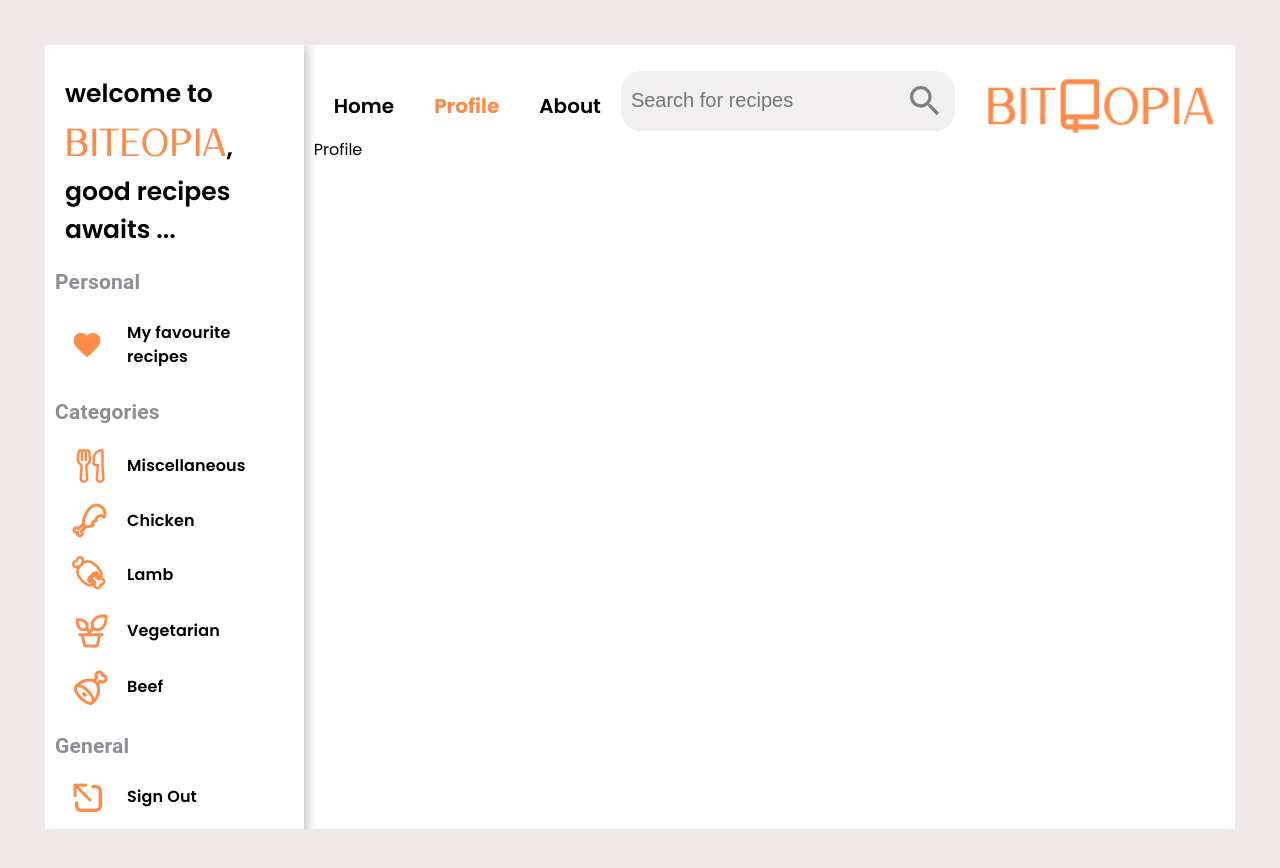
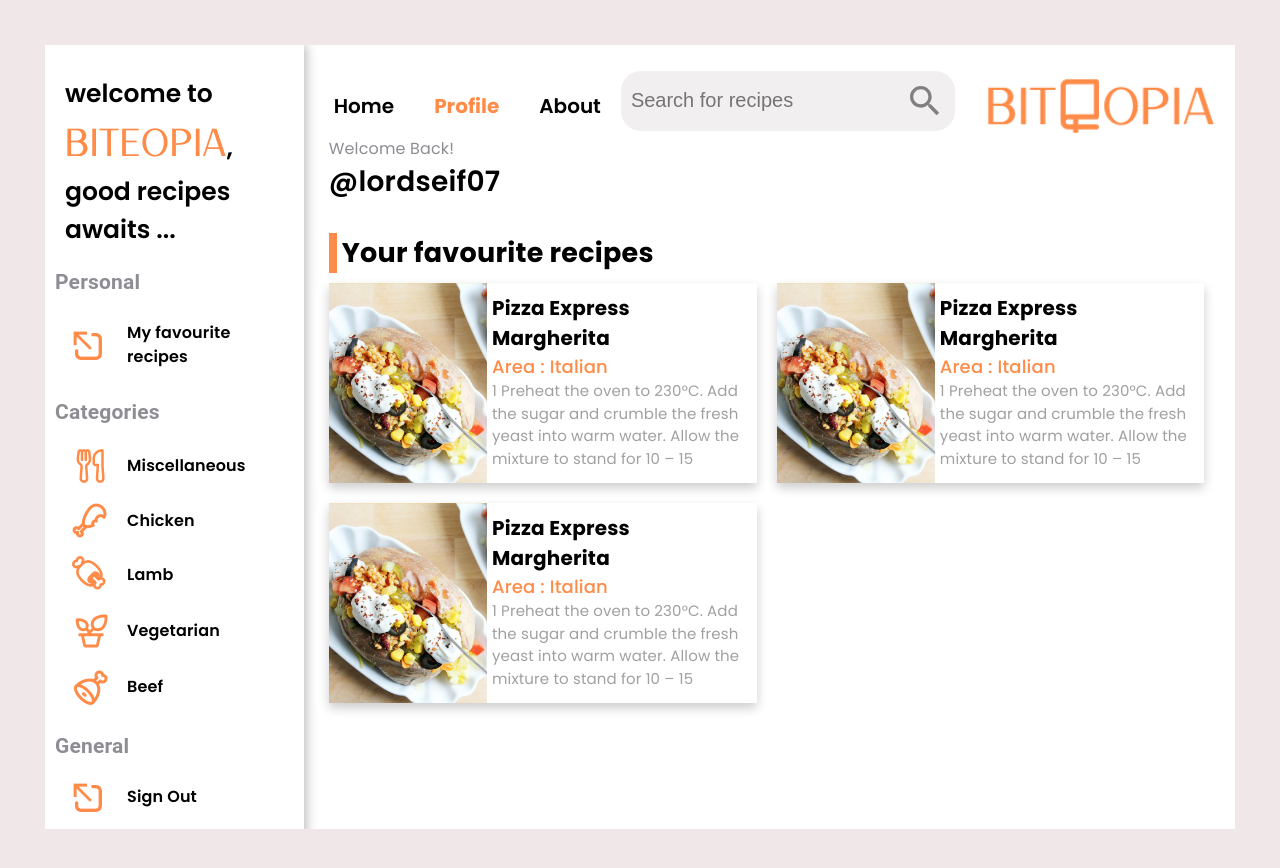
Before and after one commit to ACICT-DEPI/ONL1_SWD2_S1e-DepiDeals, a React (Create React App) app: page /Profile in a window 1280 px wide. Shown: the top 868 px of the page. Built offline with nearby package versions, Linux system fonts and the light colour scheme.

Commit message:
profile page,almost done front

```diff
--- a/src/components/Details/CardD.jsx
+++ b/src/components/Details/CardD.jsx
@@ -13,6 +13,7 @@ export default function CardD({ data }) {
   return (
     <Box
       sx={{
+        zIndex: "0",
         marginTop: { xs: "0", md: "20px" },
         boxShadow: "0px 5px 10px rgba(0,0,0,0.25)",
         position: "relative",
@@ -34,7 +35,7 @@ export default function CardD({ data }) {
           position: "relative",
           minWidth: { xs: "90%", md: "40%" },
           maxWidth: { xs: "100%", md: "40%" },
-          zIndex: 1,
+          zIndex: 0,
           borderRadius: { xs: "50px 50px 0px 0px", md: "0px 50px 50px 0px" },
         }}>
         <Box>
@@ -153,6 +154,8 @@ export default function CardD({ data }) {
       </Box>
       <Box
         sx={{
+          display: "flex",
+          zIndex: "-1",
           position: "absolute",
           right: "0",
           top: "0",
--- a/src/components/Layouts/List.jsx
+++ b/src/components/Layouts/List.jsx
@@ -95,14 +95,17 @@ export default function LList({ toggleDrawer }) {
           Personal
         </Typography>
         {/* ========================================================= */}
+
+        <Link to={"/Profile"} className="llink">
           <ListItemButton onClick={() => toggleDrawer()}>
             <ListItemIcon>
-            <img src="/icons/heart.png" alt="" />
+              <img src="/icons/signout.png" alt="" />
             </ListItemIcon>
             <ListItemText>
-            <Link className="llink">My favourite recipes</Link>
+              <div className="llink"> My favourite recipes</div>
             </ListItemText>
           </ListItemButton>
+        </Link>
       </List>
       {/* ============================================================================================================ */}
       <List>
--- a/src/components/Layouts/SearchBar.jsx
+++ b/src/components/Layouts/SearchBar.jsx
@@ -42,12 +42,16 @@ export default function SearchBar({ phone }) {
 
   useEffect(() => {
     debouncedFetchData(searchTerm);
-  }, [debouncedFetchData,searchTerm]);
+  }, [debouncedFetchData, searchTerm]);
 
   const cardArray = data.map((item) => (
     <Box key={item.idMeal} sx={{ width: "100%" }}>
       <Link
-        style={{ display: "flex", justifyContent: "space-between" }}
+        style={{
+          padding: "5px 10px",
+          display: "flex",
+          justifyContent: "space-between",
+        }}
         className="link"
         to={`/item/${item.idMeal}`}>
         <Typography>{item.strMeal}</Typography>
@@ -69,6 +73,7 @@ export default function SearchBar({ phone }) {
           width: "100%",
           backgroundColor: "rgba(0,0,0,0.3)",
           bottom: 0,
+          height: { xs: "200%", md: "200%" },
         }}
       />
 
@@ -121,17 +126,23 @@ export default function SearchBar({ phone }) {
             marginTop: "-10px",
             backgroundColor: "white",
             display: {
-              xs: phone ? (searching ? "flex" : "none") : "none",
-              md: searching ? "flex" : "none",
+              xs: phone
+                ? searching
+                  ? searchTerm.length
+                    ? "flex"
+                    : "none"
+                  : "none"
+                : "none",
+              md: searching ? (searchTerm.length ? "flex" : "none") : "none",
             },
             flexDirection: "column",
             justifyContent: "center",
             alignItems: "center",
-            width: "95%",
+            width: "100%",
             position: "absolute",
             fontSize: { xs: "18px", md: "20px" },
             zIndex: 1,
-            padding: "20px 10px",
+            padding: "20px 0px",
             borderRadius: "0px 0px 20px 20px",
             boxShadow: "3px 0px 10px rgba(0,0,0,0.25)",
           }}>
--- /dev/null
+++ b/src/components/Profile/Pcard.jsx
@@ -0,0 +1,70 @@
+import React from "react";
+import { Box, Typography } from "@mui/material";
+
+export default function Pcard() {
+  return (
+    <Box
+      sx={{
+        boxShadow: "0px 5px 10px rgba(0,0,0,0.20)",
+
+        display: "flex",
+        justifyContent: "center",
+        alignItems: "start",
+        width: { xs: "100%", lg: "48%" },
+        minHeight: { xs: "120px", md: "200px" },
+        maxHeight: { xs: "120px", md: "200px" },
+      }}>
+      <Box
+        sx={{
+          width: "37%",
+          height: { xs: "120px", md: "200px" },
+        }}>
+        <img
+          style={{ objectFit: "cover" }}
+          width={"100%"}
+          height={"100%"}
+          src="meal.jpg"
+          alt=""
+        />
+      </Box>
+
+      <Box
+        sx={{
+          minHeight: { xs: "120px", md: "200px" },
+          maxHeight: { xs: "120px", md: "200px" },
+          padding: "10px 5px",
+          flex: 1,
+        }}>
+        <Typography
+          sx={{
+            fontSize: { xs: "14px", md: "20px" },
+            fontFamily: "poppins",
+            fontWeight: "bold",
+          }}>
+          Pizza Express Margherita
+        </Typography>
+        <Typography
+          sx={{
+            fontSize: { xs: "13px", md: "18px" },
+            fontFamily: "poppins",
+            color: "#FF8B48",
+            fontWeight: "500",
+          }}>
+          Area : Italian
+        </Typography>
+        <Typography
+          sx={{
+            overflow: "clip",
+            fontSize: { xs: "10px", md: "15px" },
+            fontFamily: "poppins",
+            color: "#A1A0A0",
+            maxHeight: { xs: "60px", md: "90px" },
+          }}>
+          1 Preheat the oven to 230°C. Add the sugar and crumble the fresh yeast
+          into warm water. Allow the mixture to stand for 10 – 15 minutes in a
+          warm place we find a windowsill on a sunn
+        </Typography>
+      </Box>
+    </Box>
+  );
+}
--- a/src/components/Profile/Profile.jsx
+++ b/src/components/Profile/Profile.jsx
@@ -1,6 +1,59 @@
 import React from "react";
-import { Box } from "@mui/material";
+import { Box, Typography } from "@mui/material";
+import Pcard from "./Pcard";
 
 export default function Profile() {
-  return <Box sx={{}}>Profile</Box>;
+  return (
+    <Box sx={{ padding: "0px 15px" }}>
+      <Box>
+        <Typography sx={{ color: "#8D8D94", fontFamily: "poppins" }}>
+          Welcome Back!
+        </Typography>
+        <Typography
+          sx={{
+            fontWeight: "600",
+            fontSize: { xs: "20px", md: "28px" },
+            fontFamily: "poppins",
+          }}>
+          @lordseif07
+        </Typography>
+      </Box>
+
+      <Box
+        sx={{
+          marginBottom: "10px",
+          marginTop: "30px",
+          display: "flex",
+          gap: "5px",
+        }}>
+        <Box
+          sx={{
+            width: "8px",
+            backgroundColor: "#ff8b48",
+          }}
+        />
+        <Typography
+          sx={{
+            fontFamily: "Poppins",
+            fontWeight: "bold",
+            fontSize: { xs: "20px", md: "27px" },
+          }}>
+          Your favourite recipes
+        </Typography>
+      </Box>
+      <Box
+        sx={{
+          justifyContent: "start",
+          gap: "20px",
+          minWidth: "100%",
+          display: "flex",
+          flexDirection: { xs: "column", md: "row" },
+          flexWrap: "wrap",
+        }}>
+        <Pcard />
+        <Pcard />
+        <Pcard />
+      </Box>
+    </Box>
+  );
 }
```
Also changed, not shown: public/Icons/Beef.svg (added). Lines whose indentation alone changed are shown as unchanged.
